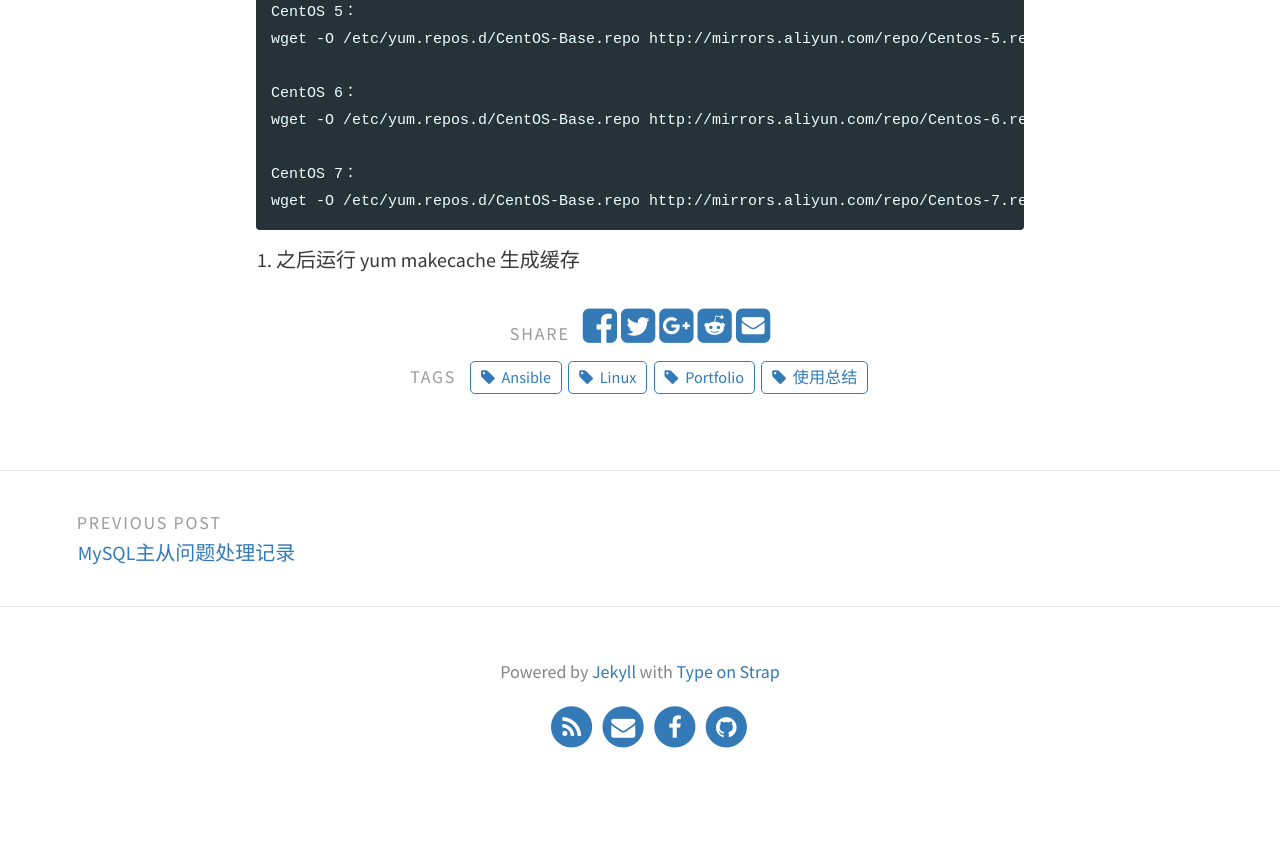
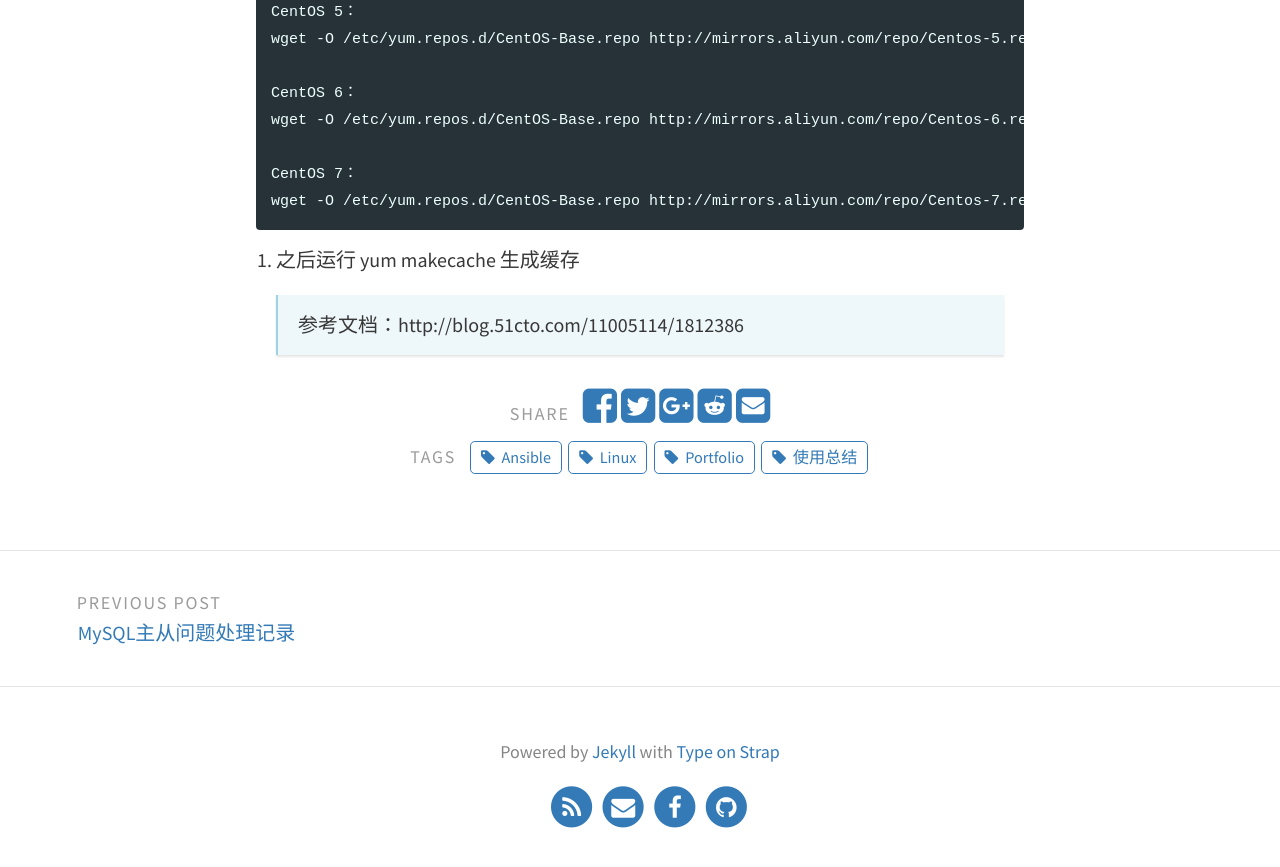
Before and after one commit to rickyzhan/rickyzhan.github.io, a Jekyll site: the page built from _posts/2017-03-21-ansible使用总结.md, in a window 1280 px wide and 900 px high, scrolled down 6845 px. Shown: the top 867 px of the window. Built offline with Jekyll 4.4.1, drawn with Linux system fonts in a browser that asks for light colours; before the commit the page ends 7665 px from its top, so only the background shows below that.

Commit message:
ansible 使用总结

````diff
--- a/_posts/2017-03-21-ansible使用总结.md
+++ b/_posts/2017-03-21-ansible使用总结.md
@@ -222,3 +222,5 @@ wget -O /etc/yum.repos.d/CentOS-Base.repo http://mirrors.aliyun.com/repo/Centos-
 ```
 
 3. 之后运行 yum makecache 生成缓存
+
+> 参考文档：http://blog.51cto.com/11005114/1812386
````
